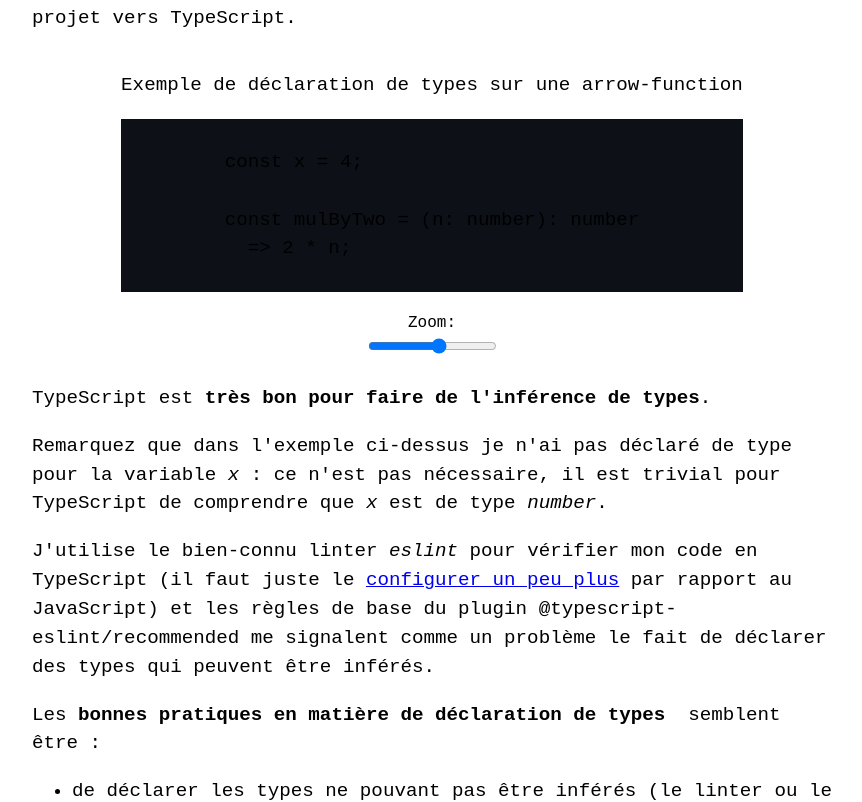
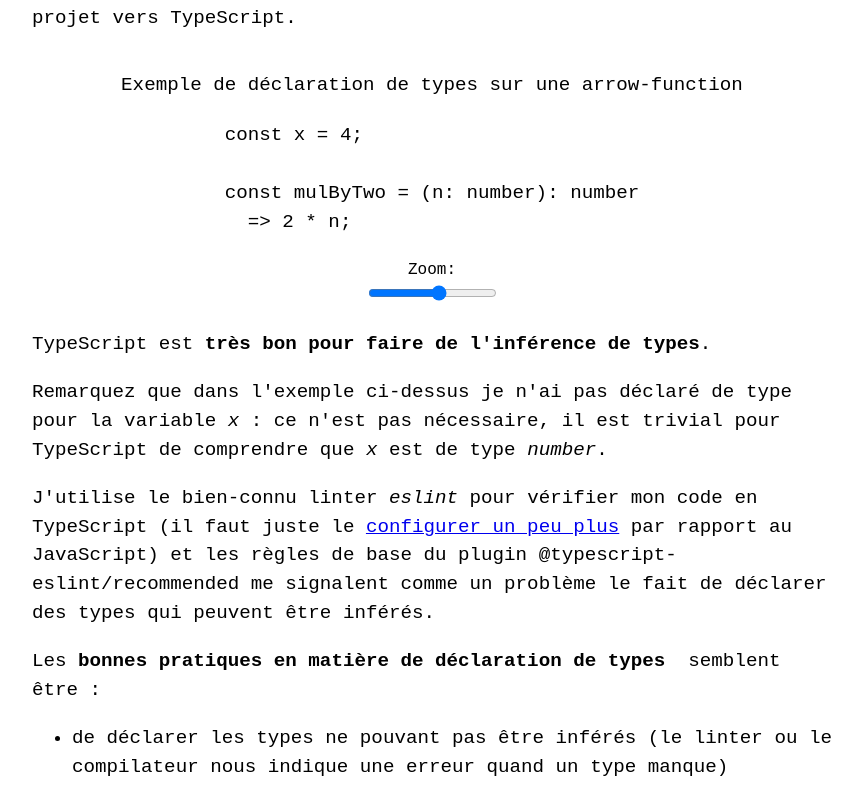
Before and after one commit to djfm/djfm.github.io, a React app: page /typescript in a window 1280 px wide. Shown: the part 745-1547 px from the top of the page, without its empty margins (32-894 px from the left). Built offline with nearby package versions, Linux system fonts and the light colour scheme; the HTML template or start-up script is replaced by a standard one.

Commit message:
automatically readjust code sample after 2s

```diff
--- a/src/client/Components/common/CodeSample.tsx
+++ b/src/client/Components/common/CodeSample.tsx
@@ -2,7 +2,6 @@ import React, {
   useState,
   useEffect,
   useRef,
-  BaseSyntheticEvent,
 } from 'react';
 
 import styled from 'styled-components';
@@ -10,43 +9,6 @@ import styled from 'styled-components';
 import {
   darkColor,
 } from './Styled';
-
-const Wrapper = styled.div`
-  display: flex;
-  flex-direction: column;
-  align-items: center;
-
-  margin-bottom: 20px;
-
-  > figure {
-    max-width: 100%;
-
-    > figcaption {
-      max-width: 100%;
-      margin: 0 auto;
-    }
-
-    pre {
-      display: flex;
-      flex-direction: row;
-      justify-content: center;
-      align-items: center;
-
-      max-width: 100%;
-      overflow: auto;
-
-      background-color: ${darkColor};
-
-      code {
-        width: fit-content;
-      }
-    }
-
-    margin-left: 0;
-    margin-right: 0;
-    margin-bottom: 0;
-  }
-`;
 
 const trimLeadingWhitespace = (input: unknown): typeof input => {
   if (typeof input !== 'string') {
@@ -93,11 +55,45 @@ const parseValueWithUnit = (val: string): [number, string] => {
   return [parseFloat(value), unit];
 };
 
+const Wrapper = styled.div`
+  display: flex;
+  flex-direction: column;
+  align-items: center;
+
+  margin-bottom: 20px;
+
+  > figure {
+    max-width: 100%;
+
+    > figcaption {
+      max-width: 100%;
+      margin: 0 auto;
+    }
+
+    pre {
+      display: flex;
+      flex-direction: column;
+      align-items: center;
+      justify-content: center;
+
+      max-width: 100%;
+      overflow: auto;
+
+      code {
+        padding: 2px;
+      }
+    }
+
+    margin-left: 0;
+    margin-right: 0;
+    margin-bottom: 0;
+  }
+`;
+
 export const CodeSample: React.FC<{
   title: string,
   children: unknown,
   language?: string,
-  childIsPre?: boolean,
 }> = ({
   title,
   children,
@@ -106,7 +102,12 @@ export const CodeSample: React.FC<{
   const minZoom = 10;
   const normalZoom = 100;
   const maxZoom = 170;
+  const readjustDelay = 2000;
 
+  const [isZooming, setIsZooming] = useState(false);
+  const [readjustNeeded, setReadjustNeeded] = useState(false);
+  const [heightWasFixed, setHeightWasFixed] = useState(false);
+  const [latestZoomOperationTime, setLatestZoomOperationTime] = useState(0);
   const [zoomLevel, setZoomLevel] = useState(normalZoom);
   const [initialFontSize, setInitialFontSize] = useState(0);
   const [fontUnit, setFontUnit] = useState('');
@@ -118,27 +119,68 @@ export const CodeSample: React.FC<{
     // necessary to prevent errors in the SSR code where
     // document is not defined
     if (typeof document !== 'undefined') {
+      if (heightWasFixed || !isZooming) {
+        return;
+      }
+
       const codeStyle = document.defaultView.getComputedStyle(
         codeElementRef.current,
       );
 
-      const { fontSize } = codeStyle;
-      const [domInitialFontSize, domFontUnit] = parseValueWithUnit(fontSize);
-      setInitialFontSize(domInitialFontSize);
-      setFontUnit(domFontUnit);
+      if (initialFontSize === 0) {
+        const { fontSize } = codeStyle;
+        const [domInitialFontSize, domFontUnit] = parseValueWithUnit(fontSize);
+        setInitialFontSize(domInitialFontSize);
+        setFontUnit(domFontUnit);
+      }
 
       const { height } = document.defaultView.getComputedStyle(preElementRef.current);
-      const [initialPreHeight, preHeightUnit] = parseValueWithUnit(height);
-      const fixedPreHeight = `${initialPreHeight * 1.5}${preHeightUnit}`;
 
-      preElementRef.current.style.height = fixedPreHeight;
+      preElementRef.current.style.minHeight = height;
+      setHeightWasFixed(true);
     }
-  }, []);
+  }, [isZooming, heightWasFixed, initialFontSize]);
 
-  const updateZoomLevel = (e: BaseSyntheticEvent) => {
+  useEffect(() => {
+    if (readjustNeeded) {
+      readjust();
+      setReadjustNeeded(false);
+    }
+  }, [readjustNeeded]);
+
+  useEffect(() => {
+    if (latestZoomOperationTime === 0) {
+      return undefined;
+    }
+
+    const h = setTimeout(() => {
+      if (Date.now() > latestZoomOperationTime + readjustDelay) {
+        stopZooming();
+      }
+    }, readjustDelay);
+
+    return () => {
+      clearTimeout(h);
+    };
+  }, [latestZoomOperationTime]);
+
+  const readjust = () => {
+    preElementRef.current.style.minHeight = 'auto';
+  };
+
+  const handleZoomInputChange = (e: React.BaseSyntheticEvent) => {
     const { value: valueString } = e.target;
     const value = parseInt(valueString, 10);
     setZoomLevel(value);
+    setIsZooming(true);
+    setLatestZoomOperationTime(Date.now());
+  };
+
+  const stopZooming = () => {
+    setIsZooming(false);
+    setReadjustNeeded(true);
+    setHeightWasFixed(false);
+    setLatestZoomOperationTime(0);
   };
 
   const scaleFactor = zoomLevel / normalZoom;
@@ -177,7 +219,7 @@ export const CodeSample: React.FC<{
           min={minZoom}
           max={maxZoom}
           value={zoomLevel}
-          onChange={updateZoomLevel}
+          onChange={handleZoomInputChange}
         />
       </label>
     </Wrapper>
```
Also changed, not shown: 5 other files (tests, documents, lock files or other folders).
